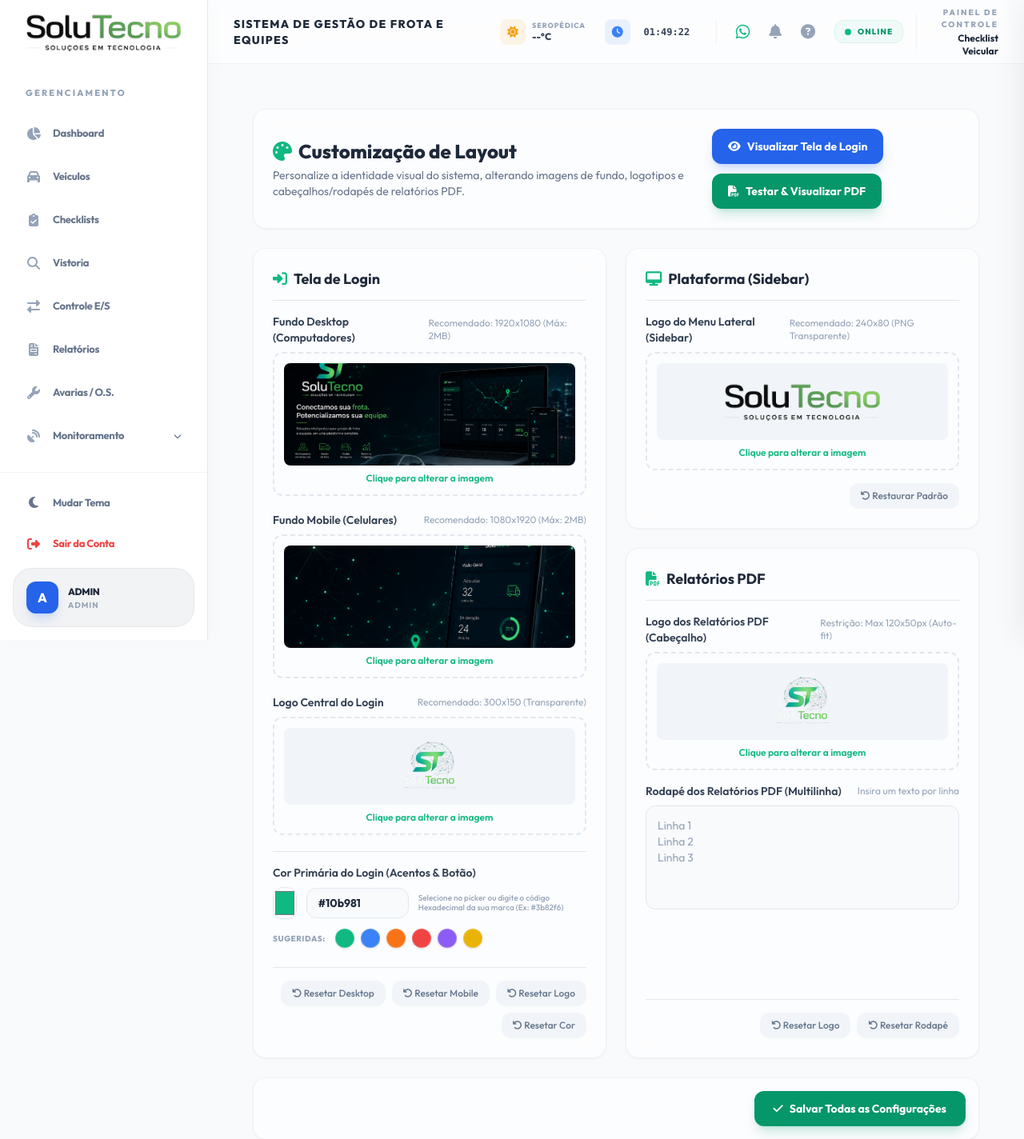
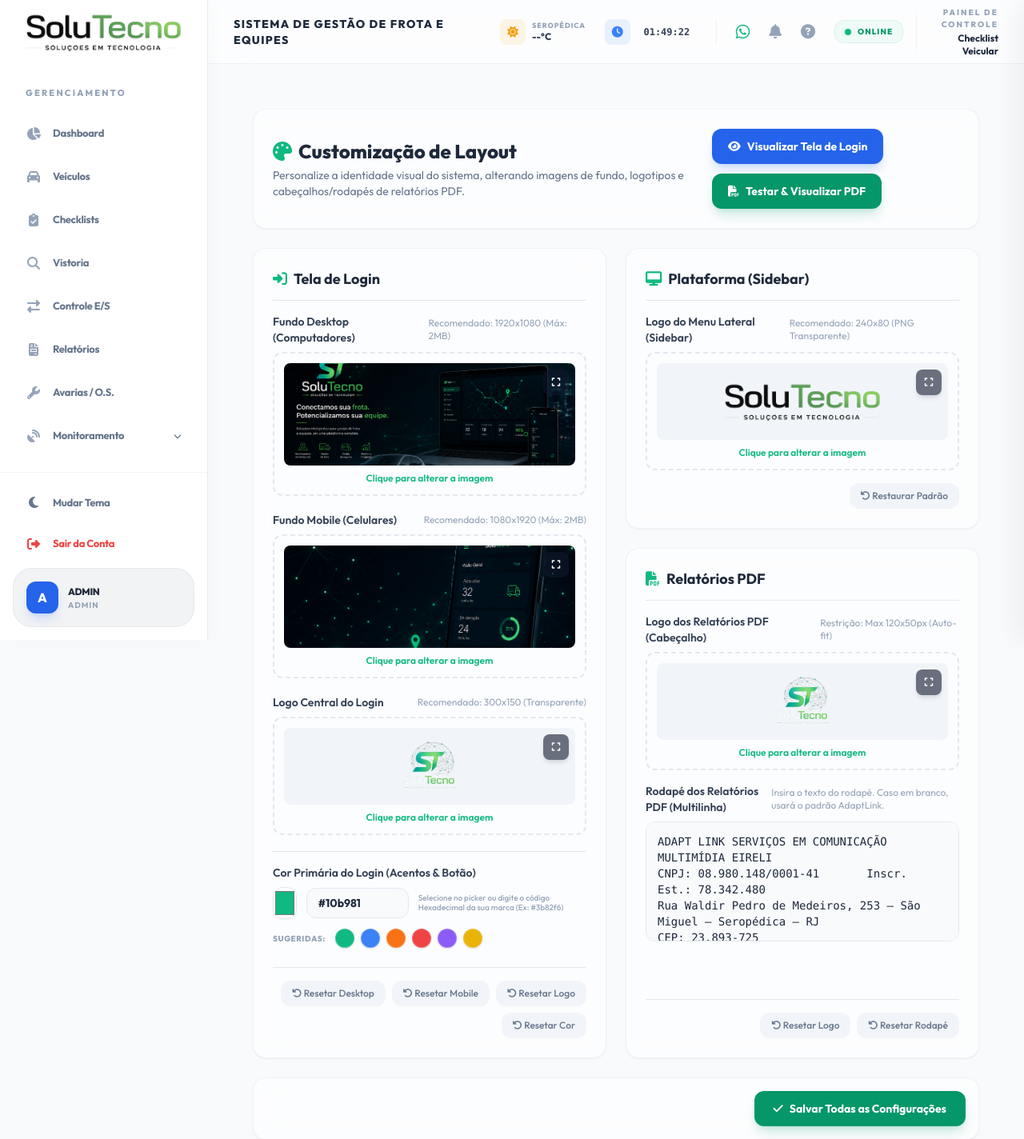
Before and after one commit to GaldinoSD/checklist_veicular, a Flask app: page /configuracoes/layout in a window 1280 px wide. Shown: the top 1424 px of the page at 80% size. Run offline with Flask 3, Linux system fonts and the light colour scheme; a user stored in the database is signed in; data that the repository does not hold is empty; some libraries are stand-ins or nearby versions.

Commit message:
feat(layout): adicionar ampliador visual premium para cada asset e pre-cadastro de rodape padrao dos PDFs

```diff
--- a/templates/layout_config.html
+++ b/templates/layout_config.html
@@ -46,6 +46,9 @@
               <div class="relative group border-2 border-dashed border-slate-200 dark:border-white/10 rounded-xl p-3 flex flex-col items-center justify-center transition-all duration-300 hover:border-emerald-500 dark:hover:border-emerald-500">
                 <input type="file" name="login_bg_desktop" accept="image/*" class="absolute inset-0 opacity-0 cursor-pointer" onchange="previewImage(this, 'preview_bg_desktop')">
                 <div class="w-full h-32 rounded-lg overflow-hidden bg-slate-100 dark:bg-slate-950 flex items-center justify-center relative">
+                  <button type="button" onclick="openVisualizer('preview_bg_desktop', 'Fundo Desktop (Computadores)')" class="absolute top-2 right-2 w-8 h-8 rounded-lg bg-slate-900/60 hover:bg-slate-900 text-white flex items-center justify-center transition-all shadow-md z-10" title="Visualizar Ampliado">
+                    <i class="fa-solid fa-expand text-xs"></i>
+                  </button>
                   <img id="preview_bg_desktop"
                        src="{% if config and config.login_bg_desktop %}{{ url_for('static', filename='uploads/layout/' ~ config.login_bg_desktop) }}{% else %}{{ url_for('static', filename='img.png') }}{% endif %}"
                        class="w-full h-full object-cover" alt="Desktop Preview">
@@ -63,6 +66,9 @@
               <div class="relative group border-2 border-dashed border-slate-200 dark:border-white/10 rounded-xl p-3 flex flex-col items-center justify-center transition-all duration-300 hover:border-emerald-500 dark:hover:border-emerald-500">
                 <input type="file" name="login_bg_mobile" accept="image/*" class="absolute inset-0 opacity-0 cursor-pointer" onchange="previewImage(this, 'preview_bg_mobile')">
                 <div class="w-full h-32 rounded-lg overflow-hidden bg-slate-100 dark:bg-slate-950 flex items-center justify-center relative">
+                  <button type="button" onclick="openVisualizer('preview_bg_mobile', 'Fundo Mobile (Celulares)')" class="absolute top-2 right-2 w-8 h-8 rounded-lg bg-slate-900/60 hover:bg-slate-900 text-white flex items-center justify-center transition-all shadow-md z-10" title="Visualizar Ampliado">
+                    <i class="fa-solid fa-expand text-xs"></i>
+                  </button>
                   <img id="preview_bg_mobile"
                        src="{% if config and config.login_bg_mobile %}{{ url_for('static', filename='uploads/layout/' ~ config.login_bg_mobile) }}{% else %}{{ url_for('static', filename='imgmbl.png') }}{% endif %}"
                        class="w-full h-full object-cover" alt="Mobile Preview">
@@ -80,6 +86,9 @@
               <div class="relative group border-2 border-dashed border-slate-200 dark:border-white/10 rounded-xl p-3 flex flex-col items-center justify-center transition-all duration-300 hover:border-emerald-500 dark:hover:border-emerald-500">
                 <input type="file" name="login_logo" accept="image/*" class="absolute inset-0 opacity-0 cursor-pointer" onchange="previewImage(this, 'preview_login_logo')">
                 <div class="w-full h-24 rounded-lg overflow-hidden bg-slate-100 dark:bg-slate-950 flex items-center justify-center p-4 relative">
+                  <button type="button" onclick="openVisualizer('preview_login_logo', 'Logo Central do Login')" class="absolute top-2 right-2 w-8 h-8 rounded-lg bg-slate-900/60 hover:bg-slate-900 text-white flex items-center justify-center transition-all shadow-md z-10" title="Visualizar Ampliado">
+                    <i class="fa-solid fa-expand text-xs"></i>
+                  </button>
                   <img id="preview_login_logo"
                        src="{% if config and config.login_logo %}{{ url_for('static', filename='uploads/layout/' ~ config.login_logo) }}{% else %}{{ url_for('static', filename='logo.png') }}{% endif %}"
                        class="max-w-full max-h-full object-contain" alt="Login Logo Preview">
@@ -156,6 +165,9 @@
             <div class="relative group border-2 border-dashed border-slate-200 dark:border-white/10 rounded-xl p-3 flex flex-col items-center justify-center transition-all duration-300 hover:border-emerald-500 dark:hover:border-emerald-500">
               <input type="file" name="sidebar_logo" accept="image/*" class="absolute inset-0 opacity-0 cursor-pointer" onchange="previewImage(this, 'preview_sidebar_logo')">
               <div class="w-full h-24 rounded-lg overflow-hidden bg-slate-100 dark:bg-slate-950 flex items-center justify-center p-4 relative">
+                <button type="button" onclick="openVisualizer('preview_sidebar_logo', 'Logo do Menu Lateral (Sidebar)')" class="absolute top-2 right-2 w-8 h-8 rounded-lg bg-slate-900/60 hover:bg-slate-900 text-white flex items-center justify-center transition-all shadow-md z-10" title="Visualizar Ampliado">
+                  <i class="fa-solid fa-expand text-xs"></i>
+                </button>
                 <img id="preview_sidebar_logo"
                      src="{% if config and config.sidebar_logo %}{{ url_for('static', filename='uploads/layout/' ~ config.sidebar_logo) }}{% else %}{{ url_for('static', filename='imgsidebar.png') }}{% endif %}"
                      class="max-w-full max-h-full object-contain" alt="Sidebar Logo Preview">
@@ -187,6 +199,9 @@
                 <div class="relative group border-2 border-dashed border-slate-200 dark:border-white/10 rounded-xl p-3 flex flex-col items-center justify-center transition-all duration-300 hover:border-emerald-500 dark:hover:border-emerald-500">
                   <input type="file" name="pdf_logo" accept="image/*" class="absolute inset-0 opacity-0 cursor-pointer" onchange="previewImage(this, 'preview_pdf_logo')">
                   <div class="w-full h-24 rounded-lg overflow-hidden bg-slate-100 dark:bg-slate-950 flex items-center justify-center p-4 relative">
+                    <button type="button" onclick="openVisualizer('preview_pdf_logo', 'Logo dos Relatórios PDF (Cabeçalho)')" class="absolute top-2 right-2 w-8 h-8 rounded-lg bg-slate-900/60 hover:bg-slate-900 text-white flex items-center justify-center transition-all shadow-md z-10" title="Visualizar Ampliado">
+                      <i class="fa-solid fa-expand text-xs"></i>
+                    </button>
                     <img id="preview_pdf_logo"
                          src="{% if config and config.pdf_logo %}{{ url_for('static', filename='uploads/layout/' ~ config.pdf_logo) }}{% else %}{{ url_for('static', filename='logo.png') }}{% endif %}"
                          class="max-w-full max-h-full object-contain" alt="PDF Logo Preview">
@@ -199,11 +214,16 @@
               <div>
                 <div class="flex items-center justify-between mb-2">
                   <label class="text-sm font-semibold text-slate-700 dark:text-slate-300">Rodapé dos Relatórios PDF (Multilinha)</label>
-                  <span class="text-xs text-slate-400">Insira um texto por linha</span>
+                  <span class="text-xs text-slate-400">Insira o texto do rodapé. Caso em branco, usará o padrão AdaptLink.</span>
                 </div>
-                <textarea name="pdf_footer" rows="5"
-                          class="w-full bg-slate-50 dark:bg-slate-950 border border-slate-200 dark:border-white/10 rounded-xl p-3.5 text-sm text-slate-800 dark:text-slate-100 placeholder-slate-400 focus:outline-none focus:border-emerald-500 focus:ring-1 focus:ring-emerald-500 transition-all duration-200 resize-none"
-                          placeholder="Linha 1&#10;Linha 2&#10;Linha 3">{% if config and config.pdf_footer %}{{ config.pdf_footer }}{% endif %}</textarea>
+                <textarea name="pdf_footer" rows="6"
+                          class="w-full bg-slate-50 dark:bg-slate-950 border border-slate-200 dark:border-white/10 rounded-xl p-3.5 text-sm text-slate-800 dark:text-slate-100 placeholder-slate-400 focus:outline-none focus:border-emerald-500 focus:ring-1 focus:ring-emerald-500 transition-all duration-200 resize-none font-mono"
+                          placeholder="Insira as linhas do rodapé aqui...">{% if config and config.pdf_footer %}{{ config.pdf_footer }}{% else %}ADAPT LINK SERVIÇOS EM COMUNICAÇÃO MULTIMÍDIA EIRELI
+CNPJ: 08.980.148/0001-41       Inscr. Est.: 78.342.480
+Rua Waldir Pedro de Medeiros, 253 – São Miguel – Seropédica – RJ
+CEP: 23.893-725
+Tel.: (21) 3812-5900 / (21) 2682-7822
+WWW.ADAPTLINK.COM.BR{% endif %}</textarea>
               </div>
             </div>
           </div>
@@ -232,6 +252,30 @@
 
   <!-- HIDDEN RESET FORMS -->
   <form id="resetForm" method="post" action="" class="hidden"></form>
+
+  <!-- ✅ PREVIEW VISUALIZER MODAL -->
+  <div id="previewVisualizerModal" class="fixed inset-0 hidden items-center justify-center z-[200] p-4">
+      <div class="absolute inset-0 bg-slate-950/80 backdrop-blur-md" onclick="closeVisualizer()"></div>
+      <div class="relative w-full max-w-4xl rounded-[2.5rem] bg-white dark:bg-slate-900 border border-slate-200 dark:border-white/10 shadow-2xl overflow-hidden flex flex-col max-h-[90vh]">
+          <div class="p-6 border-b border-slate-200 dark:border-white/5 bg-slate-500/5 flex items-center justify-between">
+              <div class="flex items-center gap-3">
+                  <div class="w-12 h-12 rounded-2xl bg-emerald-500/10 flex items-center justify-center text-emerald-500">
+                      <i class="fa-solid fa-eye text-xl"></i>
+                  </div>
+                  <div>
+                      <h3 id="visualizerTitle" class="text-xl font-black text-slate-800 dark:text-white tracking-tight">Visualização Ampliada</h3>
+                      <p class="text-[10px] font-black text-slate-400 uppercase tracking-widest mt-0.5">Imagem de layout do sistema</p>
+                  </div>
+              </div>
+              <button type="button" onclick="closeVisualizer()" class="w-10 h-10 rounded-xl hover:bg-slate-900/5 dark:hover:bg-white/5 text-slate-400 transition-all">
+                  <i class="fa-solid fa-xmark text-lg"></i>
+              </button>
+          </div>
+          <div class="p-6 flex items-center justify-center overflow-y-auto flex-1 bg-slate-950/10 dark:bg-slate-950/30">
+              <img id="visualizerImg" src="" class="max-w-full max-h-[60vh] rounded-2xl shadow-lg object-contain border border-slate-200 dark:border-white/5" alt="Visualização Ampliada">
+          </div>
+      </div>
+  </div>
 
 </div>
 
@@ -270,5 +314,22 @@
     document.getElementById('login_primary_color_picker').value = val;
     document.getElementById('login_primary_color_text').value = val;
   }
+
+  // ✅ PREVIEW VISUALIZER LOGIC
+  function openVisualizer(imgId, title) {
+    const src = document.getElementById(imgId).src;
+    document.getElementById('visualizerImg').src = src;
+    document.getElementById('visualizerTitle').textContent = title;
+
+    const modal = document.getElementById('previewVisualizerModal');
+    modal.classList.remove('hidden');
+    modal.classList.add('flex');
+  }
+
+  function closeVisualizer() {
+    const modal = document.getElementById('previewVisualizerModal');
+    modal.classList.remove('flex');
+    modal.classList.add('hidden');
+  }
 </script>
 {% endblock %}
```
